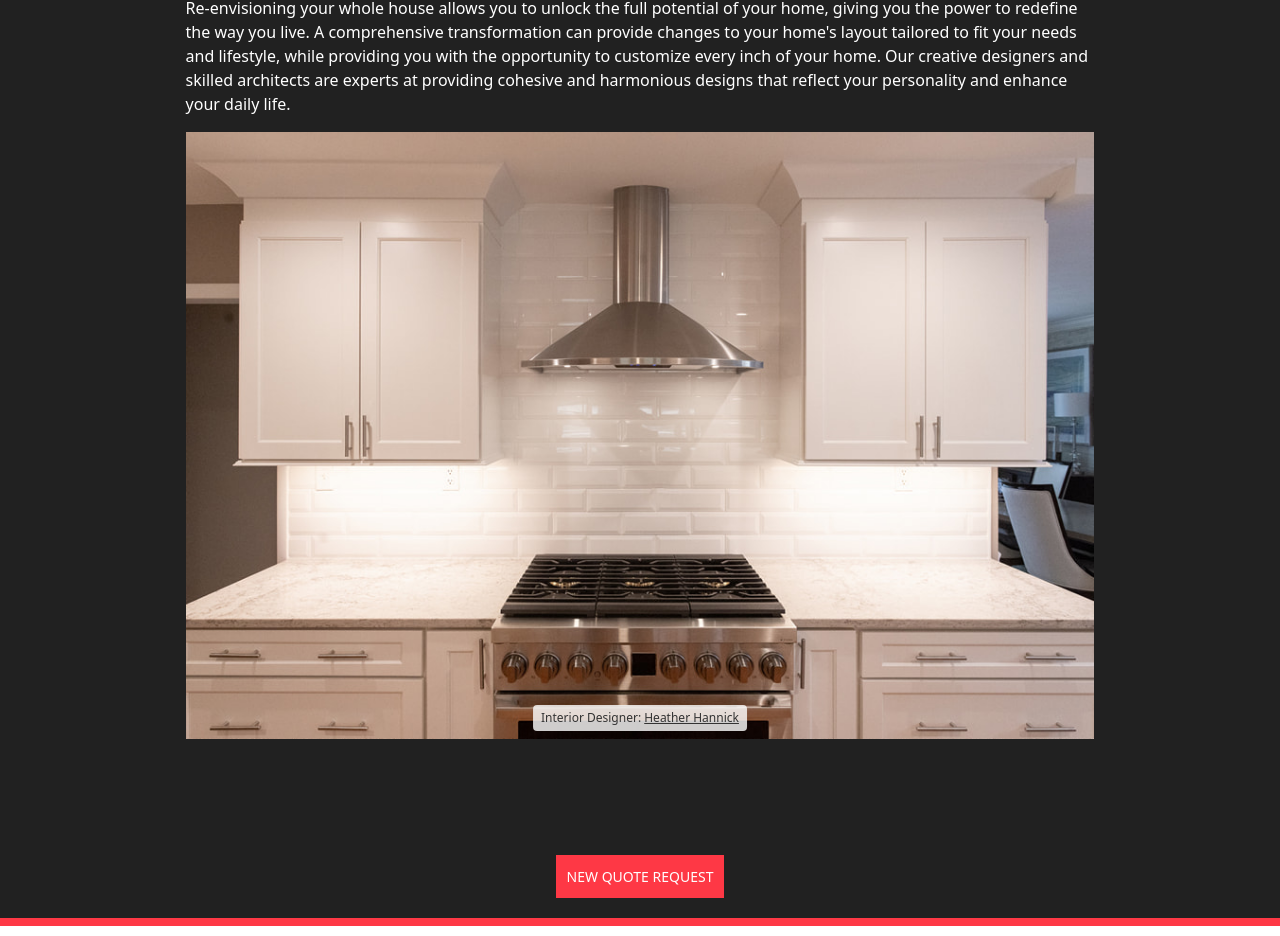
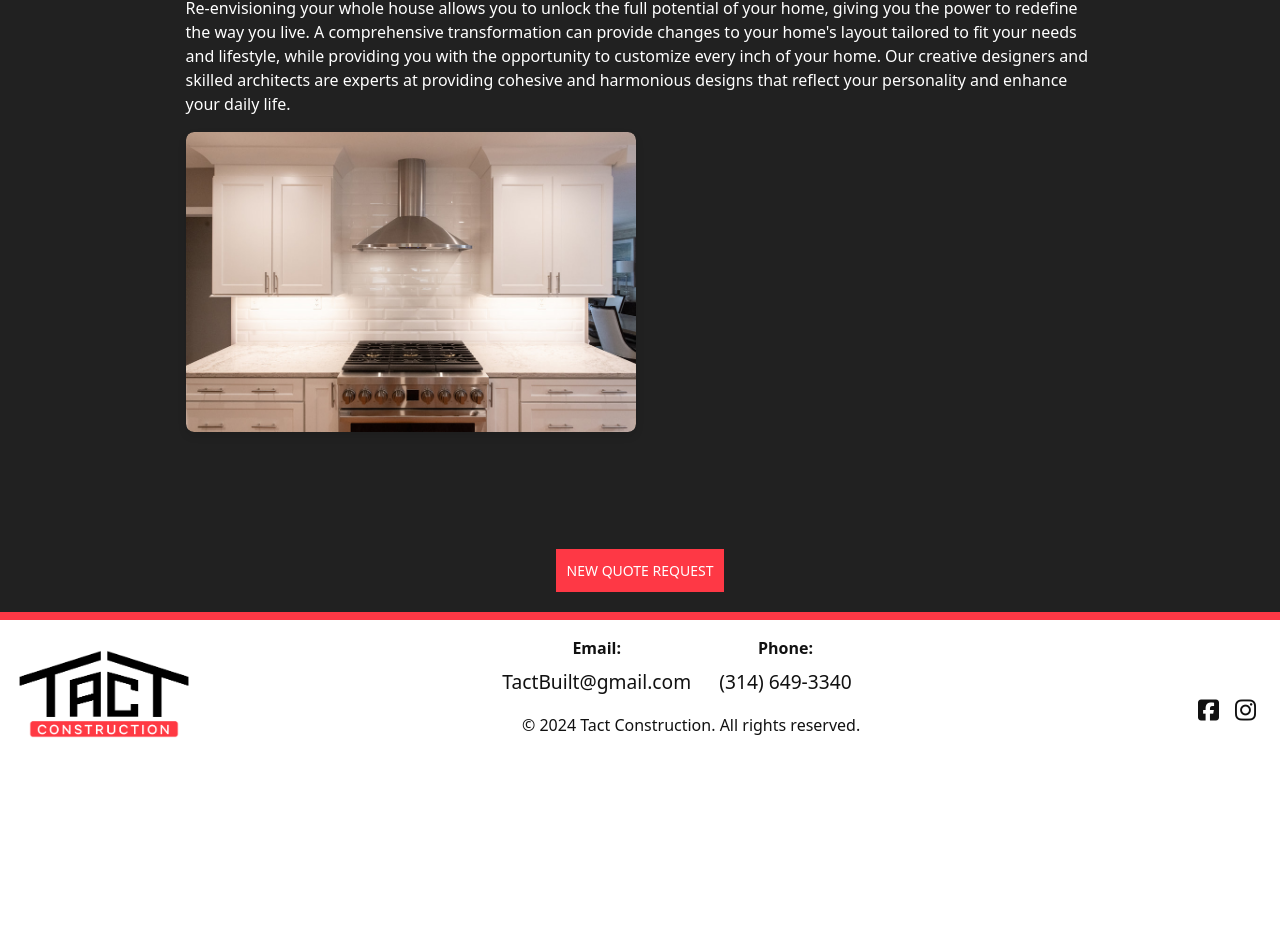
Before and after one commit to nicholasplachance/Tact-Con, a React (Vite) app: page /whole-house in a window 1280 px wide. Shown: the part 335-1271 px from the top of the page. After the commit the page ends 1120 px from the top, so only its background shows below. Built offline with nearby package versions, Linux system fonts and the light colour scheme.

Commit message:
update photos on all pages

```diff
--- a/src/components/common/ImageCard.jsx
+++ b/src/components/common/ImageCard.jsx
@@ -3,6 +3,7 @@ import styled from 'styled-components';
 import theme from './theme';
 
 const ImageContainer = styled.div`
+  width: 450px;
   position: relative;
   overflow: hidden;
   border-radius: 8px;
@@ -11,6 +12,10 @@ const ImageContainer = styled.div`
   display: flex;
   flex-direction: column;
   cursor: pointer;
+
+  @media (max-width: 768px) {
+    width: 250px;
+  }
 
   &:hover {
     transform: scale(1.05);
@@ -30,20 +35,20 @@ const Image = styled.img`
 
 const PhotographerCredit = styled.div`
   position: absolute;
-  bottom: 8px;
-  left: 50%;
-  transform: translateX(-50%);
-  background-color: rgba(255, 255, 255, 0.8);
-  padding: 4px 8px;
-  border-radius: 4px;
-  font-size: 12px;
-  color: #333;
+  top: 0;
+  left: 0;
+  width: 100%;
+  height: 100%;
+  display: flex;
+  align-items: center;
+  justify-content: center;
   opacity: 0;
+  background-color: rgba(0, 0, 0, 0.7);
+  color: white;
   transition: opacity 0.3s ease-in-out;
 
-  a {
-    color: #333;
-    text-decoration: underline;
+  ${Image}:hover & {
+    opacity: 1;
   }
 `;
 
--- a/src/pages/Additons.jsx
+++ b/src/pages/Additons.jsx
@@ -11,10 +11,8 @@ const ServicePageContainer = styled.div`
 
 const ServiceCard = styled.div`
   border-radius: 8px;
-  padding: 2rem;
   text-align: left;
   width: 80%;
-  margin: 3% 10%;
 `;
 
 const ServiceTitle = styled.h2`
--- a/src/pages/CustomBuilds.jsx
+++ b/src/pages/CustomBuilds.jsx
@@ -2,6 +2,7 @@ import React, { useState } from 'react';
 
 import styled from 'styled-components';
 import theme from '../components/common/theme';
+import ImageCard from '../components/common/ImageCard';
 
 const ServicePageContainer = styled.div`
   background-color: ${theme.colors.background};
@@ -73,19 +74,8 @@ const CustomBuildsPage = () => {
         <ServiceDescription>
           From your vision to a turnkey home, Tact Construction and our expert team of contractors are equipped to handle every aspect of your project from blueprints and planning to the final coat of paint and landscaping. Our team of specialized designers and craftsmen are ready to bring your new home vision to life.
         </ServiceDescription>
-        <ImageContainer onClick={toggleExpand}>
-          <Image
-            src="assets/Portfolio/Hoard House 4.jpg"
-            alt="Custom Builds Example"
-            isExpanded={isExpanded}
-          />
-          <PhotographerCredit>
-          {photographerCreditText}
-          <a href={photographerWebsite} target="_blank" rel="noopener noreferrer">
-            Heather Hannick
-          </a>
-        </PhotographerCredit>
-        </ImageContainer>
+        <ImageCard src="assets/Portfolio/Hoard House 4.jpg" alt="Custom Builds Example" isExpanded={isExpanded} />
+
       </ServiceCard>
     </ServicePageContainer>
   );
--- a/src/pages/CustomFinishes.jsx
+++ b/src/pages/CustomFinishes.jsx
@@ -2,6 +2,7 @@ import React, { useState } from 'react';
 
 import styled from 'styled-components';
 import theme from '../components/common/theme';
+import ImageCard from '../components/common/ImageCard';
 
 const ServicePageContainer = styled.div`
   background-color: ${theme.colors.background};
@@ -75,19 +76,7 @@ const CustomFinishesPage = () => {
         <ServiceDescription>
           Elevate your home with luxurious custom finishes that fit your style and needs. Whether it’s turning your dreary laundry room into a chic and functional space or crafting a stylish home bar for entertaining guests, our team of designers is ready to bring every corner of your home to life. From stunning accent walls to transforming your untouched basement into a cozy living space, Tact Construction is ready to turn your vision into reality.
         </ServiceDescription>
-        <ImageContainer onClick={toggleExpand}>
-          <Image
-            src="assets/Portfolio/Taca Accent Wall 4.jpg"
-            alt="Custom Finishes Example"
-            isExpanded={isExpanded}
-          />
-          <PhotographerCredit>
-          {photographerCreditText}
-          <a href={photographerWebsite} target="_blank" rel="noopener noreferrer">
-            Heather Hannick
-          </a>
-        </PhotographerCredit>
-        </ImageContainer>
+        <ImageCard src="assets/Portfolio/Taca Accent Wall 4.jpg" alt="Custom Builds Example" isExpanded={isExpanded} />
       </ServiceCard>
     </ServicePageContainer>
   );
--- a/src/pages/KitchenAndBath.jsx
+++ b/src/pages/KitchenAndBath.jsx
@@ -2,6 +2,7 @@ import React, { useState } from 'react';
 
 import styled from 'styled-components';
 import theme from '../components/common/theme';
+import ImageCard from '../components/common/ImageCard';
 
 const ServicePageContainer = styled.div`
   background-color: ${theme.colors.background};
@@ -71,19 +72,7 @@ const KitchenAndBathPage = () => {
         <ServiceDescription>
           Tact Construction is committed to your vision. Our team of designers works with you to design spaces that blend stunning aesthetics to fit your style, with functionality that suits your needs. Our skilled craftsmen take pride in precision and attention to detail all while maintaining a clean and safe workspace. We are prepared to turn your vision of a serene bathroom or elegant kitchen into life.
         </ServiceDescription>
-        <ImageContainer onClick={toggleExpand}>
-          <Image
-            src="assets/Portfolio/Lafayette Master Bath 5.jpg"
-            alt="Kitchen and Bathroom Example"
-            isExpanded={isExpanded}
-          />
-          <PhotographerCredit>
-          {photographerCreditText}
-          <a href={photographerWebsite} target="_blank" rel="noopener noreferrer">
-            Heather Hannick
-          </a>
-        </PhotographerCredit>
-        </ImageContainer>
+        <ImageCard src="assets/Portfolio/Lafayette Master Bath 5.jpg" alt="Custom Builds Example" isExpanded={isExpanded} />
       </ServiceCard>
     </ServicePageContainer>
   );
--- a/src/pages/WholeHouse.jsx
+++ b/src/pages/WholeHouse.jsx
@@ -2,6 +2,7 @@ import React, { useState } from 'react';
 
 import styled from 'styled-components';
 import theme from '../components/common/theme';
+import ImageCard from '../components/common/ImageCard';
 
 const ServicePageContainer = styled.div`
   background-color: ${theme.colors.background};
@@ -72,19 +73,8 @@ const WholeHousePage = () => {
         <ServiceDescription>
           Re-envisioning your whole house allows you to unlock the full potential of your home, giving you the power to redefine the way you live. A comprehensive transformation can provide changes to your home's layout tailored to fit your needs and lifestyle, while providing you with the opportunity to customize every inch of your home. Our creative designers and skilled architects are experts at providing cohesive and harmonious designs that reflect your personality and enhance your daily life.
         </ServiceDescription>
-        <ImageContainer onClick={toggleExpand}>
-          <Image
-            src="assets/Portfolio/Walker Kitchen 1.jpg"
-            alt="Whole House Example"
-            isExpanded={isExpanded}
-          />
-          <PhotographerCredit>
-          {photographerCreditText}
-          <a href={photographerWebsite} target="_blank" rel="noopener noreferrer">
-            Heather Hannick
-          </a>
-        </PhotographerCredit>
-        </ImageContainer>
+        <ImageCard src="assets/Portfolio/Walker Kitchen 1.jpg" alt="Custom Builds Example" isExpanded={isExpanded} />
+
       </ServiceCard>
     </ServicePageContainer>
   );
```
